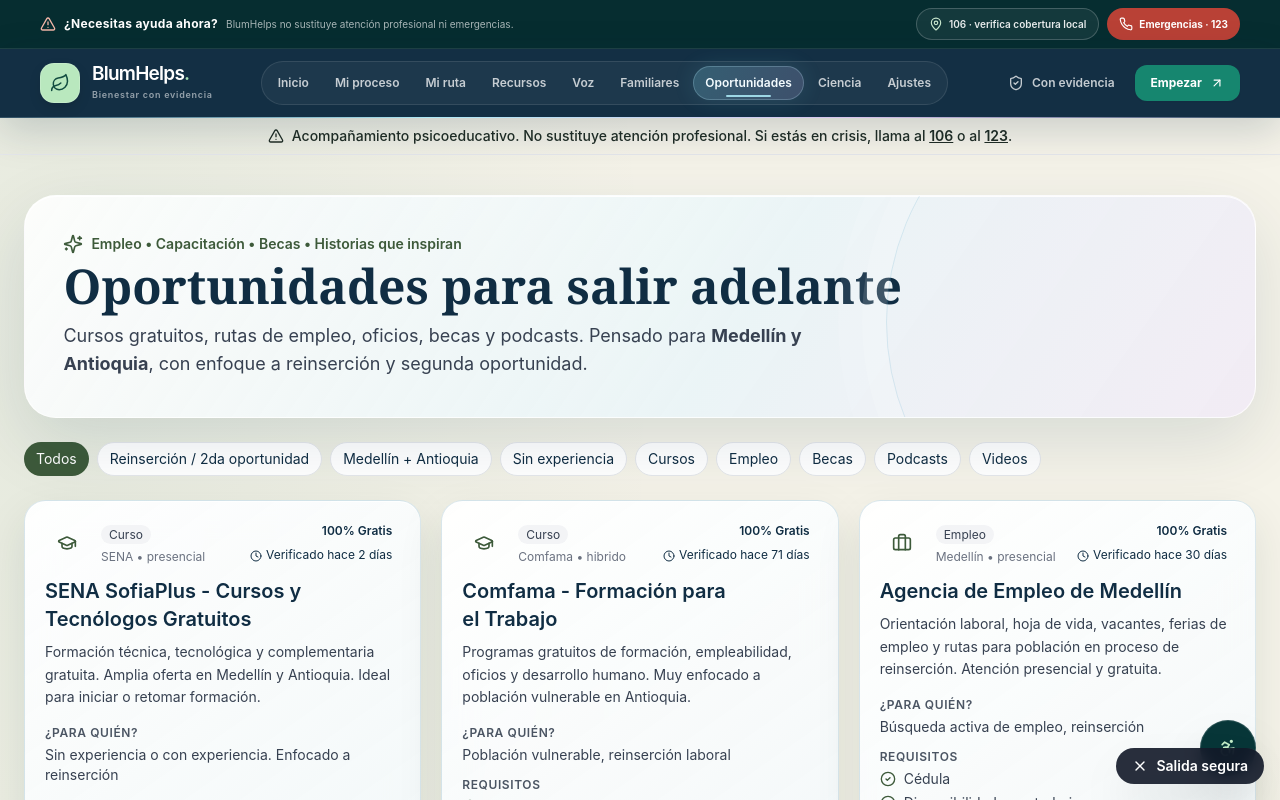
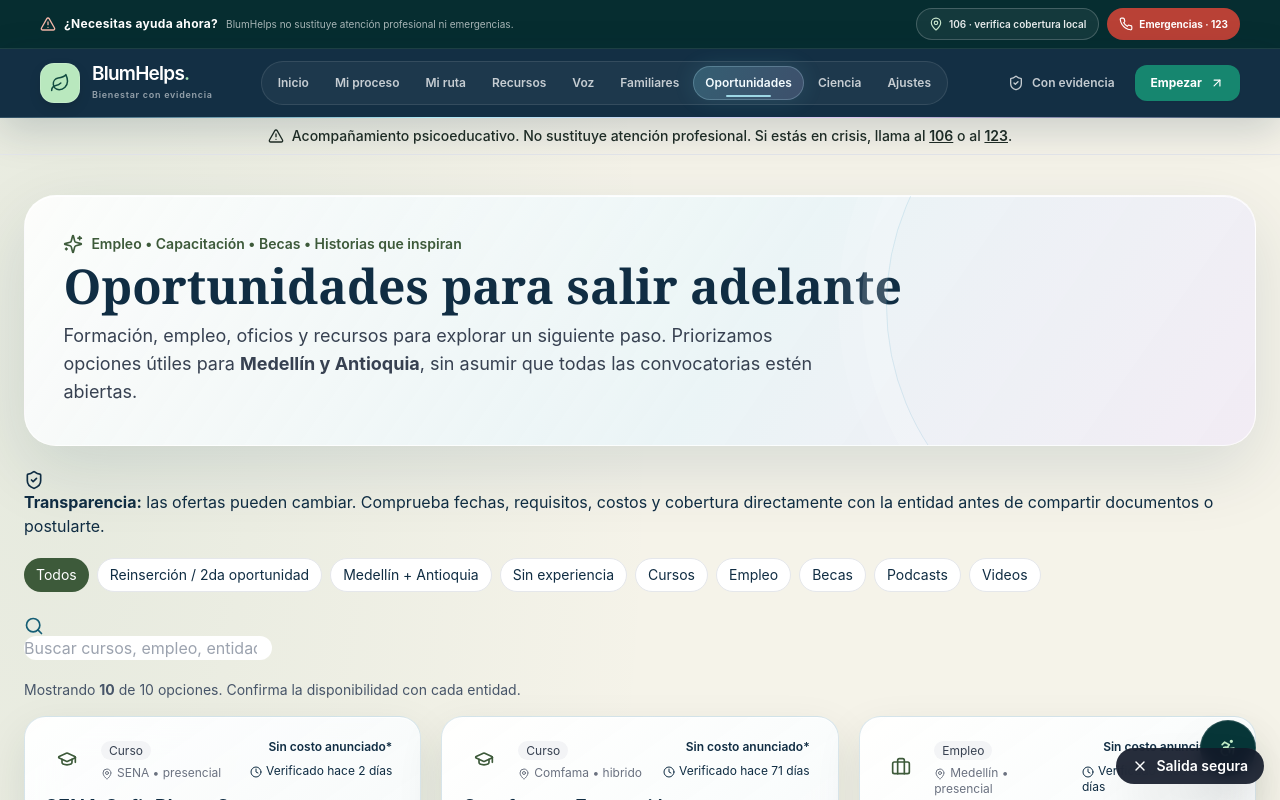
Before and after one commit to ariasalejo/Blumhelps, a React (Vite) app: page /empleo in a window 1280 px wide. Shown: the top 800 px of the page. Built offline with nearby package versions, Linux system fonts and the light colour scheme.

Commit message:
feat: add opportunity search and transparent verification states

```diff
--- a/src/pages/Oportunidades.tsx
+++ b/src/pages/Oportunidades.tsx
@@ -1,5 +1,5 @@
 import React, { useState } from 'react';
-import { Briefcase, GraduationCap, Gift, Mic, PlayCircle, ExternalLink, Sparkles, CheckCircle2, ArrowRight, ShieldCheck, Clock } from 'lucide-react';
+import { Briefcase, GraduationCap, Gift, Mic, PlayCircle, ExternalLink, Sparkles, CheckCircle2, ArrowRight, ShieldCheck, Clock, Search, XCircle, MapPin } from 'lucide-react';
 import { OPPORTUNITIES } from '../engines/opportunityMatcher';
 import { checkOpportunity } from '../engines/opportunityVerifier';
 
@@ -16,6 +16,7 @@ const ICONS: Record<string, any> = {
 
 export function Oportunidades() {
   const [filter, setFilter] = useState<Filter>('todos');
+  const [query, setQuery] = useState('');
 
   const filtered = OPPORTUNITIES.filter(o => {
     if (filter === 'todos') return true;
@@ -23,10 +24,14 @@ export function Oportunidades() {
     if (filter === 'medellin') return o.tags.some(t => t.includes('medellin'));
     if (filter === 'sin-experiencia') return o.tags.includes('sin-experiencia');
     return o.type === filter;
+  }).filter(o => {
+    const q = query.trim().toLocaleLowerCase('es-CO');
+    if (!q) return true;
+    return [o.title, o.description, o.provider, o.target, o.location, ...o.tags].join(' ').toLocaleLowerCase('es-CO').includes(q);
   });
 
   return (
-    <main className="max-w-7xl mx-auto px-4 sm:px-6 py-8 sm:py-10 min-h-screen">
+    <main className="bl-opportunities-page max-w-7xl mx-auto px-4 sm:px-6 py-8 sm:py-10 min-h-screen">
       <header className="mb-6">
         <div className="flex items-center gap-2 text-[var(--moss)] mb-2">
           <Sparkles className="w-5 h-5" />
@@ -34,9 +39,10 @@ export function Oportunidades() {
         </div>
         <h1 className="text-3xl sm:text-4xl lg:text-5xl font-bold serif">Oportunidades para salir adelante</h1>
         <p className="mt-3 text-lg text-gray-700 max-w-3xl">
-          Cursos gratuitos, rutas de empleo, oficios, becas y podcasts. Pensado para <strong>Medellín y Antioquia</strong>, con enfoque a reinserción y segunda oportunidad.
+          Formación, empleo, oficios y recursos para explorar un siguiente paso. Priorizamos opciones útiles para <strong>Medellín y Antioquia</strong>, sin asumir que todas las convocatorias estén abiertas.
         </p>
       </header>
+      <div className="bl-opportunity-trust mb-5"><ShieldCheck className="h-5 w-5 shrink-0"/><p><strong>Transparencia:</strong> las ofertas pueden cambiar. Comprueba fechas, requisitos, costos y cobertura directamente con la entidad antes de compartir documentos o postularte.</p></div>
 
       <div className="flex flex-wrap gap-2 mb-6">
         <button onClick={() => setFilter('todos')} className={`px-3 py-1.5 rounded-full text-sm ${filter==='todos' ? 'bg-[var(--moss)] text-white' : 'bg-white border border-gray-200'}`}>Todos</button>
@@ -50,6 +56,8 @@ export function Oportunidades() {
         <button onClick={() => setFilter('video')} className={`px-3 py-1.5 rounded-full text-sm ${filter==='video' ? 'bg-[var(--moss)] text-white' : 'bg-white border border-gray-200'}`}>Videos</button>
       </div>
 
+      <div className="bl-opportunity-search mb-5"><Search className="h-5 w-5 text-cyan-800" aria-hidden="true"/><label htmlFor="opportunity-search" className="sr-only">Buscar oportunidades</label><input id="opportunity-search" type="search" value={query} onChange={event => setQuery(event.target.value)} placeholder="Buscar cursos, empleo, entidad, modalidad o requisito…"/>{query && <button type="button" onClick={() => setQuery("")} aria-label="Limpiar búsqueda"><XCircle className="h-5 w-5"/></button>}</div>
+      <p className="mb-4 text-sm text-slate-600" aria-live="polite">Mostrando <strong>{filtered.length}</strong> de {OPPORTUNITIES.length} opciones. Confirma la disponibilidad con cada entidad.</p>
       <div className="grid md:grid-cols-2 xl:grid-cols-3 gap-5">
         {filtered.map(op => {
           const Icon = ICONS[op.type] || Briefcase;
@@ -63,14 +71,15 @@ export function Oportunidades() {
                     </div>
                     <div>
                       <span className="text-xs px-2 py-0.5 rounded-full bg-gray-100 text-gray-700 capitalize">{op.type}</span>
-                      <div className="text-xs text-gray-500 mt-1">{op.provider} • {op.location}</div>
+                      <div className="text-xs text-gray-500 mt-1"><MapPin className="mr-1 inline h-3 w-3"/>{op.provider} • {op.location}</div>
                     </div>
                   </div>
                   <div className="flex flex-col items-end gap-1">
-                    {op.free && <span className="text-xs px-2 py-0.5 rounded-full bg-emerald-50 text-emerald-700 font-semibold">100% Gratis</span>}
+                    {op.free && <span className="text-xs px-2 py-0.5 rounded-full bg-emerald-50 text-emerald-800 font-semibold">Sin costo anunciado*</span>}
                     {(() => {
-                      const v = checkOpportunity((op as any).lastVerified || '2026-10-01');
-                      return <span className={`text-xs px-2 py-0.5 rounded-full ${v.color}`} title={v.advice}><Clock className="w-3 h-3 inline mr-1"/>{v.label}</span>;
+                      const lastVerified = (op as any).lastVerified as string | undefined;
+                      const v = lastVerified ? checkOpportunity(lastVerified) : null;
+                      return v ? <span className={`text-xs px-2 py-0.5 rounded-full ${v.color}`} title={v.advice}><Clock className="w-3 h-3 inline mr-1"/>{v.label}</span> : <span className="text-xs px-2 py-0.5 rounded-full bg-amber-50 text-amber-800" title="No hay fecha documentada de revisión reciente. Confirma la información con la entidad.">Por confirmar</span>;
                     })()}
                   </div>
                 </div>
@@ -101,13 +110,16 @@ export function Oportunidades() {
               </div>
               <div className="p-5 pt-0">
                 <a href={op.url} target="_blank" rel="noopener noreferrer" className="w-full inline-flex items-center justify-center gap-2 px-4 py-2.5 rounded-xl bg-gradient-to-r from-[var(--moss)] to-[var(--moss-deep)] text-white hover:opacity-95 transition">
-                  Ver oportunidad <ExternalLink className="w-4 h-4" />
+                  Consultar entidad oficial <ExternalLink className="w-4 h-4" />
                 </a>
               </div>
             </article>
           )
         })}
       </div>
+
+      {filtered.length === 0 && <div className="bl-opportunity-empty"><Search className="h-8 w-8"/><h2>No encontramos coincidencias</h2><p>Prueba con otra palabra o limpia la búsqueda para ver todas las opciones.</p><button type="button" onClick={() => { setQuery(""); setFilter("todos"); }}>Ver todas las oportunidades</button></div>}
+      <p className="mt-5 text-xs leading-relaxed text-slate-500">*“Sin costo anunciado” no garantiza que todos los cursos, certificados, materiales o trámites sean gratuitos. Las condiciones dependen de cada convocatoria y entidad. BLUMHelps no representa a estas organizaciones ni garantiza cupos, contratación o admisión.</p>
 
       <div className="mt-10 rounded-2xl border border-[var(--moss)]/30 bg-gradient-to-br from-[var(--moss)]/5 to-white p-6 sm:p-8">
         <div className="flex items-start gap-4">
```
